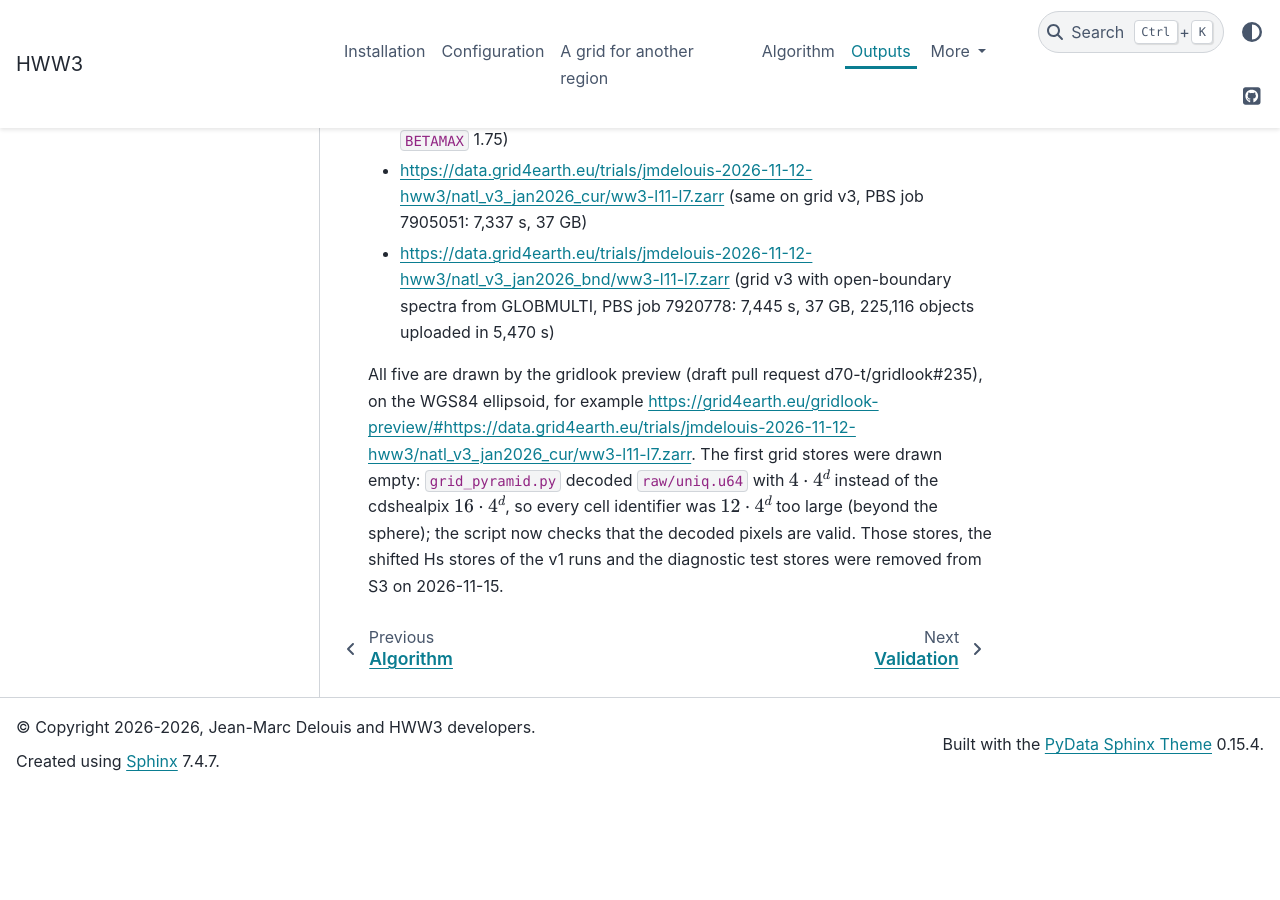
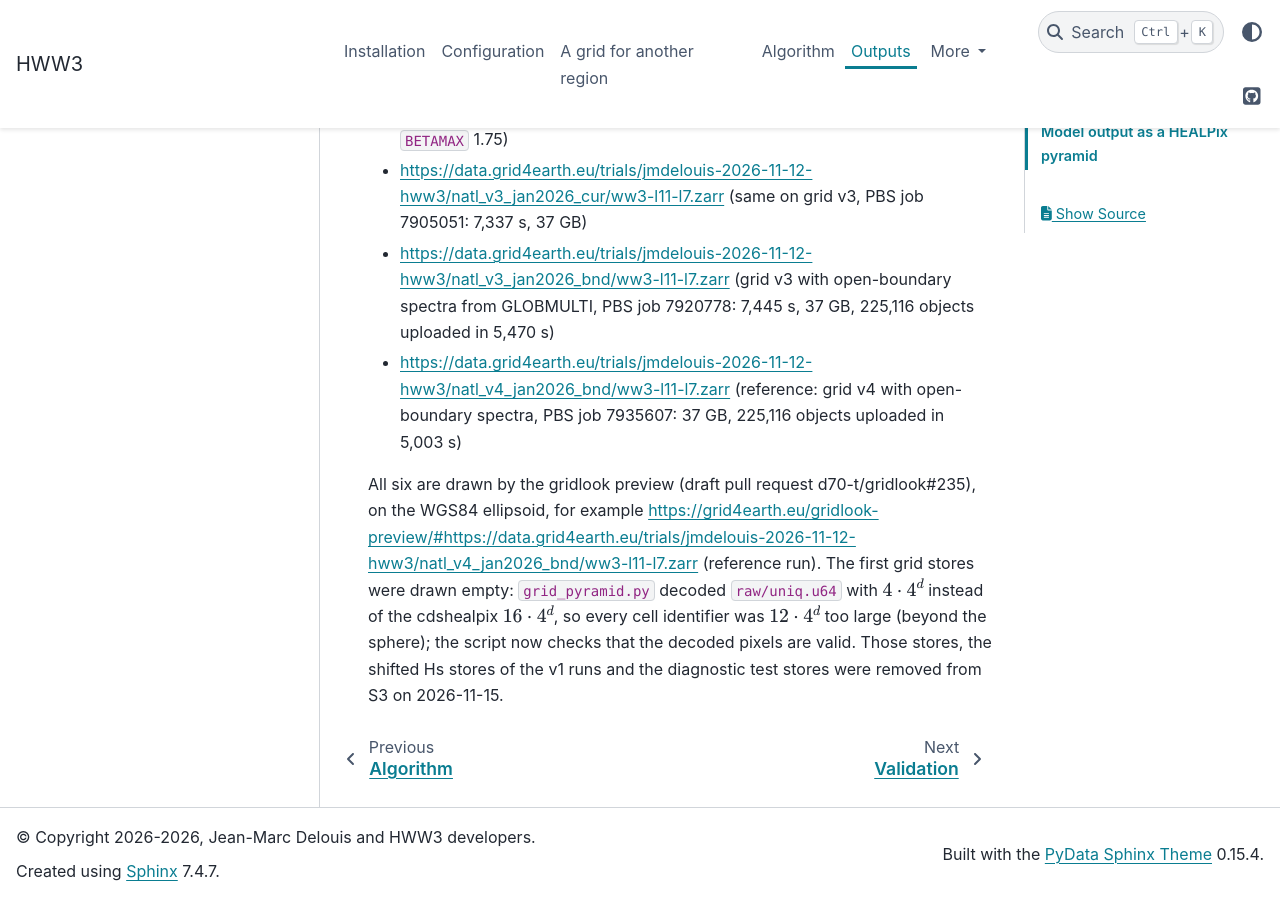
Before and after one commit to jmdelouis/HWW3, a Sphinx documentation site: the page built from docs/outputs.md, in a window 1280 px wide and 900 px high, scrolled down 4138 px. Built offline with Sphinx 7.4.7 and the PyData theme 0.15.4, drawn with Linux system fonts in a browser that asks for light colours; before the commit the page ends 4929 px from its top, so only the background shows below that.

Commit message:
Present grid v4 as the reference grid in the note: the abstract now gives the scores of the grid-v4 run with open-boundary spectra (PBS job 7935604, altimeter bias +0.041 m, RMSE 0.35 m, r 0.979; 268 buoys, bias -0.005 m, RMSE 0.37 m; 19.5 h on 112 cores), a table lists the four grid versions with their configurations and node counts (502,690, 502,408, 794,613, 794,613), the v4 section becomes "Reference grid v4" with a reference-configuration paragraph, a table comparing it with the first run (PBS job 7894000) and the links to its S3 pyramid (225,116 objects, 37 GB, uploaded in 5,003 s) and gridlook view, plus the reproduce commands; docs/outputs.md lists the sixth store and uses it as the gridlook example; xurl lets the long URLs break
Co-Authored-By: Claude Opus 5.5 <noreply@anthropic.com>

```diff
--- a/docs/outputs.md
+++ b/docs/outputs.md
@@ -142,10 +142,13 @@ Stores on S3 (trials, can be removed at any time):
 - <https://data.grid4earth.eu/trials/jmdelouis-2026-11-12-hww3/natl_v3_jan2026_bnd/ww3-l11-l7.zarr>
   (grid v3 with open-boundary spectra from GLOBMULTI, PBS job 7920778:
   7,445 s, 37 GB, 225,116 objects uploaded in 5,470 s)
+- <https://data.grid4earth.eu/trials/jmdelouis-2026-11-12-hww3/natl_v4_jan2026_bnd/ww3-l11-l7.zarr>
+  (reference: grid v4 with open-boundary spectra, PBS job 7935607:
+  37 GB, 225,116 objects uploaded in 5,003 s)
 
-All five are drawn by the gridlook preview (draft pull request
+All six are drawn by the gridlook preview (draft pull request
 d70-t/gridlook#235), on the WGS84 ellipsoid, for example
-<https://grid4earth.eu/gridlook-preview/#https://data.grid4earth.eu/trials/jmdelouis-2026-11-12-hww3/natl_v3_jan2026_cur/ww3-l11-l7.zarr>.
+<https://grid4earth.eu/gridlook-preview/#https://data.grid4earth.eu/trials/jmdelouis-2026-11-12-hww3/natl_v4_jan2026_bnd/ww3-l11-l7.zarr> (reference run).
 The first grid stores were drawn empty: `grid_pyramid.py` decoded
 `raw/uniq.u64` with $4\cdot4^d$ instead of the cdshealpix $16\cdot4^d$, so
 every cell identifier was $12\cdot4^d$ too large (beyond the sphere); the
```
Also changed, not shown: 1 other file.
